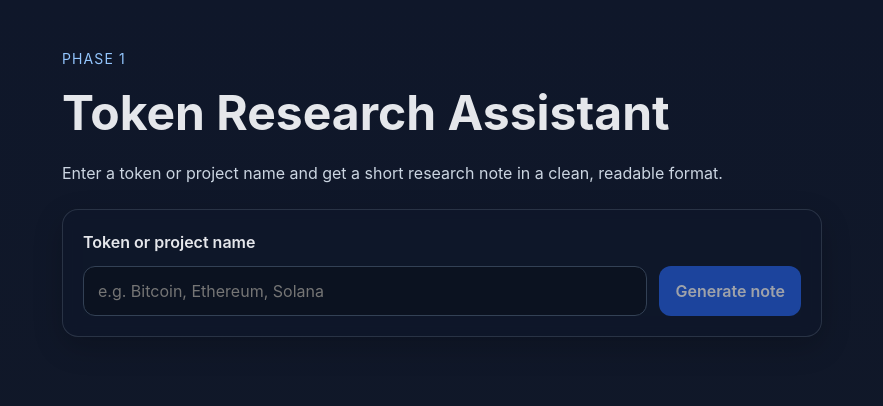
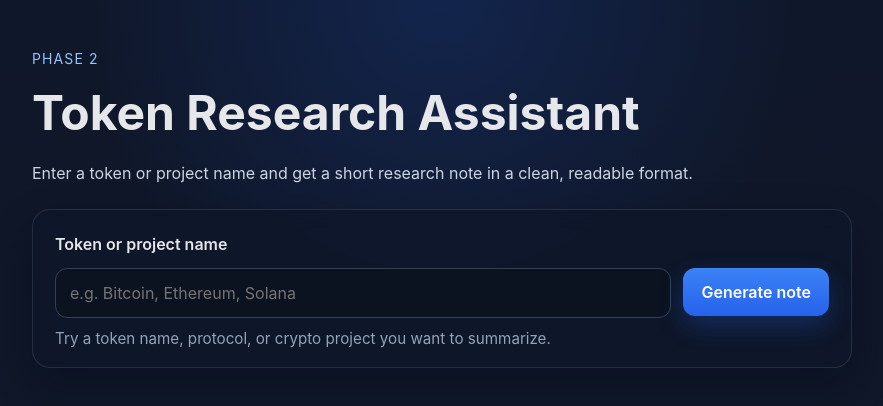
Before and after one commit to Ifeanyiuche98/token-research-assistant, a React (Vite) app in the folder token-research-assistant/: page / in a window 1280 px wide. Shown: the top 406 px of the page, without its empty margins (198-1081 px from the left). Built offline with nearby package versions, Linux system fonts and the light colour scheme.

Commit message:
Improve token research assistant phase 2 UI

```diff
--- a/token-research-assistant/src/App.tsx
+++ b/token-research-assistant/src/App.tsx
@@ -9,29 +9,53 @@ function App() {
   const [query, setQuery] = useState('');
   const [note, setNote] = useState<ResearchNoteType | null>(null);
   const [isLoading, setIsLoading] = useState(false);
+  const [error, setError] = useState('');
+
+  const handleChange = (value: string) => {
+    setQuery(value);
+
+    if (error && value.trim()) {
+      setError('');
+    }
+  };
 
   const handleGenerate = async () => {
-    if (!query.trim()) {
+    const trimmedQuery = query.trim();
+
+    if (!trimmedQuery) {
+      setError('Please enter a token or project name before generating a note.');
+      setNote(null);
       return;
     }
 
+    setError('');
     setIsLoading(true);
-    const result = await generateResearchNote(query);
-    setNote(result);
-    setIsLoading(false);
+
+    try {
+      const result = await generateResearchNote(trimmedQuery);
+      setNote(result);
+    } finally {
+      setIsLoading(false);
+    }
   };
 
   return (
     <main className="page">
       <section className="hero">
-        <p className="eyebrow">Phase 1</p>
+        <p className="eyebrow">Phase 2</p>
         <h1>Token Research Assistant</h1>
         <p className="subtitle">
           Enter a token or project name and get a short research note in a clean, readable format.
         </p>
       </section>
 
-      <TokenForm value={query} onChange={setQuery} onSubmit={handleGenerate} isLoading={isLoading} />
+      <TokenForm
+        value={query}
+        onChange={handleChange}
+        onSubmit={handleGenerate}
+        isLoading={isLoading}
+        error={error}
+      />
 
       {isLoading && <LoadingState />}
       {note && !isLoading && <ResearchNote note={note} />}
--- a/token-research-assistant/src/components/LoadingState.tsx
+++ b/token-research-assistant/src/components/LoadingState.tsx
@@ -1,7 +1,13 @@
 export function LoadingState() {
   return (
-    <div className="card loading-state">
-      <p>Generating a short research note...</p>
+    <div className="card loading-state" aria-live="polite">
+      <div className="loading-inline">
+        <span className="spinner spinner-large" aria-hidden="true" />
+        <div>
+          <p className="loading-title">Generating research note</p>
+          <p className="loading-copy">Preparing a short summary, use case, risks, and ecosystem notes.</p>
+        </div>
+      </div>
     </div>
   );
 }
--- a/token-research-assistant/src/components/ResearchNote.tsx
+++ b/token-research-assistant/src/components/ResearchNote.tsx
@@ -4,30 +4,31 @@ type ResearchNoteProps = {
   note: ResearchNoteType;
 };
 
+const sections = [
+  { title: 'Summary', content: (note: ResearchNoteType) => note.summary },
+  { title: 'Use Case', content: (note: ResearchNoteType) => note.useCase },
+  { title: 'Risks', content: (note: ResearchNoteType) => note.risks },
+  { title: 'Ecosystem Notes', content: (note: ResearchNoteType) => note.ecosystemNotes }
+];
+
 export function ResearchNote({ note }: ResearchNoteProps) {
   return (
     <section className="card note-card">
-      <p className="note-kicker">Research note</p>
-      <h2>{note.project}</h2>
-
-      <div className="note-section">
-        <h3>Summary</h3>
-        <p>{note.summary}</p>
+      <div className="note-header">
+        <p className="note-kicker">Markdown-style research note</p>
+        <h2>{note.project}</h2>
+        <p className="note-intro">
+          A short, readable overview intended for quick first-pass research rather than deep due diligence.
+        </p>
       </div>
 
-      <div className="note-section">
-        <h3>Use Case</h3>
-        <p>{note.useCase}</p>
-      </div>
-
-      <div className="note-section">
-        <h3>Risks</h3>
-        <p>{note.risks}</p>
-      </div>
-
-      <div className="note-section">
-        <h3>Ecosystem Notes</h3>
-        <p>{note.ecosystemNotes}</p>
+      <div className="note-markdown">
+        {sections.map((section) => (
+          <article key={section.title} className="note-section">
+            <h3>## {section.title}</h3>
+            <p>{section.content(note)}</p>
+          </article>
+        ))}
       </div>
     </section>
   );
--- a/token-research-assistant/src/components/TokenForm.tsx
+++ b/token-research-assistant/src/components/TokenForm.tsx
@@ -3,18 +3,19 @@ type TokenFormProps = {
   onChange: (value: string) => void;
   onSubmit: () => void;
   isLoading: boolean;
+  error: string;
 };
 
-export function TokenForm({ value, onChange, onSubmit, isLoading }: TokenFormProps) {
+export function TokenForm({ value, onChange, onSubmit, isLoading, error }: TokenFormProps) {
   return (
-    <div className="card">
+    <div className="card form-card">
       <label className="label" htmlFor="project-name">
         Token or project name
       </label>
       <div className="form-row">
         <input
           id="project-name"
-          className="input"
+          className={`input ${error ? 'input-error' : ''}`}
           type="text"
           placeholder="e.g. Bitcoin, Ethereum, Solana"
           value={value}
@@ -24,11 +25,27 @@ export function TokenForm({ value, onChange, onSubmit, isLoading }: TokenFormPro
               onSubmit();
             }
           }}
+          aria-invalid={Boolean(error)}
+          aria-describedby={error ? 'project-name-error' : undefined}
         />
-        <button className="button" onClick={onSubmit} disabled={isLoading || !value.trim()}>
-          {isLoading ? 'Generating...' : 'Generate note'}
+        <button className="button" onClick={onSubmit} disabled={isLoading}>
+          {isLoading ? (
+            <span className="button-content">
+              <span className="spinner" aria-hidden="true" />
+              Generating...
+            </span>
+          ) : (
+            'Generate note'
+          )}
         </button>
       </div>
+      {error ? (
+        <p id="project-name-error" className="error-text" role="alert">
+          {error}
+        </p>
+      ) : (
+        <p className="helper-text">Try a token name, protocol, or crypto project you want to summarize.</p>
+      )}
     </div>
   );
 }
--- a/token-research-assistant/src/styles.css
+++ b/token-research-assistant/src/styles.css
@@ -14,7 +14,9 @@ body {
   margin: 0;
   min-width: 320px;
   min-height: 100vh;
-  background: linear-gradient(180deg, #0f172a 0%, #111827 100%);
+  background:
+    radial-gradient(circle at top, rgba(37, 99, 235, 0.18), transparent 35%),
+    linear-gradient(180deg, #0f172a 0%, #111827 100%);
 }
 
 button,
@@ -22,8 +24,14 @@ input {
   font: inherit;
 }
 
+body,
+input,
+button {
+  color: #e5e7eb;
+}
+
 .page {
-  max-width: 800px;
+  max-width: 860px;
   margin: 0 auto;
   padding: 48px 20px 64px;
 }
@@ -47,20 +55,25 @@ h1 {
 
 .subtitle {
   margin: 0;
+  max-width: 680px;
   color: #cbd5e1;
 }
 
 .card {
-  background: rgba(15, 23, 42, 0.7);
-  border: 1px solid rgba(148, 163, 184, 0.2);
-  border-radius: 16px;
-  padding: 20px;
-  backdrop-filter: blur(8px);
-  box-shadow: 0 10px 30px rgba(0, 0, 0, 0.2);
+  background: rgba(15, 23, 42, 0.78);
+  border: 1px solid rgba(148, 163, 184, 0.18);
+  border-radius: 18px;
+  padding: 22px;
+  backdrop-filter: blur(10px);
+  box-shadow: 0 16px 40px rgba(2, 6, 23, 0.32);
 }
 
 .card + .card {
   margin-top: 16px;
+}
+
+.form-card {
+  padding-bottom: 16px;
 }
 
 .label {
@@ -72,30 +85,112 @@ h1 {
 .form-row {
   display: flex;
   gap: 12px;
+  align-items: flex-start;
 }
 
 .input {
   flex: 1;
+  min-height: 48px;
   padding: 12px 14px;
   border-radius: 12px;
   border: 1px solid #334155;
   background: #0b1220;
-  color: #e5e7eb;
+  outline: none;
+  transition: border-color 0.2s ease, box-shadow 0.2s ease;
+}
+
+.input:focus {
+  border-color: #60a5fa;
+  box-shadow: 0 0 0 4px rgba(96, 165, 250, 0.15);
+}
+
+.input-error {
+  border-color: #f87171;
+  box-shadow: 0 0 0 4px rgba(248, 113, 113, 0.12);
 }
 
 .button {
   border: none;
   border-radius: 12px;
-  padding: 12px 16px;
-  background: #2563eb;
+  min-height: 48px;
+  padding: 12px 18px;
+  background: linear-gradient(180deg, #3b82f6 0%, #2563eb 100%);
   color: white;
   cursor: pointer;
   font-weight: 600;
+  transition: transform 0.15s ease, box-shadow 0.15s ease, opacity 0.15s ease;
+  box-shadow: 0 10px 24px rgba(37, 99, 235, 0.28);
+}
+
+.button:hover:not(:disabled) {
+  transform: translateY(-1px);
 }
 
 .button:disabled {
-  opacity: 0.6;
+  opacity: 0.75;
   cursor: not-allowed;
+}
+
+.button-content,
+.loading-inline {
+  display: inline-flex;
+  align-items: center;
+  gap: 10px;
+}
+
+.helper-text,
+.error-text {
+  margin: 10px 0 0;
+  font-size: 0.95rem;
+}
+
+.helper-text {
+  color: #94a3b8;
+}
+
+.error-text {
+  color: #fca5a5;
+}
+
+.spinner {
+  width: 16px;
+  height: 16px;
+  border-radius: 999px;
+  border: 2px solid rgba(255, 255, 255, 0.35);
+  border-top-color: #ffffff;
+  animation: spin 0.8s linear infinite;
+  display: inline-block;
+  flex-shrink: 0;
+}
+
+.spinner-large {
+  width: 20px;
+  height: 20px;
+}
+
+.loading-state {
+  color: #dbe4f0;
+}
+
+.loading-title {
+  margin: 0 0 4px;
+  font-weight: 600;
+}
+
+.loading-copy {
+  margin: 0;
+  color: #94a3b8;
+}
+
+.note-card {
+  padding: 0;
+  overflow: hidden;
+}
+
+.note-header {
+  padding: 24px 24px 18px;
+  border-bottom: 1px solid rgba(148, 163, 184, 0.14);
+  background: linear-gradient(180deg, rgba(30, 41, 59, 0.7), rgba(15, 23, 42, 0.35));
 }
 
 .note-kicker {
@@ -107,26 +202,52 @@ h1 {
 }
 
 .note-card h2 {
-  margin-top: 0;
-  margin-bottom: 16px;
+  margin: 0;
+  font-size: 1.75rem;
+}
+
+.note-intro {
+  margin: 10px 0 0;
+  max-width: 640px;
+  color: #cbd5e1;
+}
+
+.note-markdown {
+  padding: 20px 24px 24px;
+}
+
+.note-section {
+  padding: 16px 0;
 }
 
 .note-section + .note-section {
-  margin-top: 16px;
+  border-top: 1px solid rgba(148, 163, 184, 0.12);
 }
 
 .note-section h3 {
-  margin: 0 0 6px;
+  margin: 0 0 10px;
+  color: #bfdbfe;
+  font-size: 1rem;
+  font-family: 'Consolas', 'Courier New', monospace;
+}
+
+.note-section p {
+  margin: 0;
+  color: #e2e8f0;
   font-size: 1rem;
 }
 
-.note-section p,
-.loading-state p {
-  margin: 0;
-  color: #dbe4f0;
+@keyframes spin {
+  to {
+    transform: rotate(360deg);
+  }
 }
 
 @media (max-width: 640px) {
+  .page {
+    padding: 32px 16px 48px;
+  }
+
   .form-row {
     flex-direction: column;
   }
@@ -134,4 +255,10 @@ h1 {
   .button {
     width: 100%;
   }
+
+  .note-header,
+  .note-markdown {
+    padding-left: 18px;
+    padding-right: 18px;
+  }
 }
```
